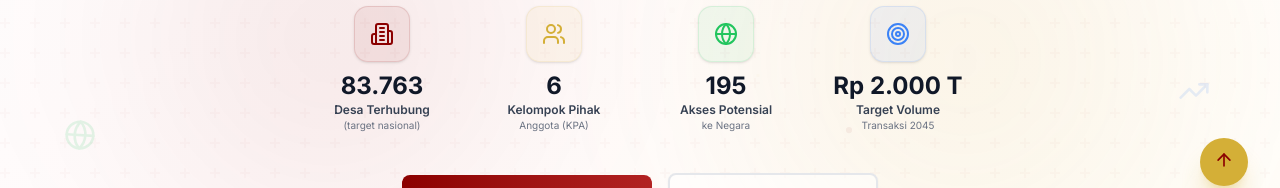
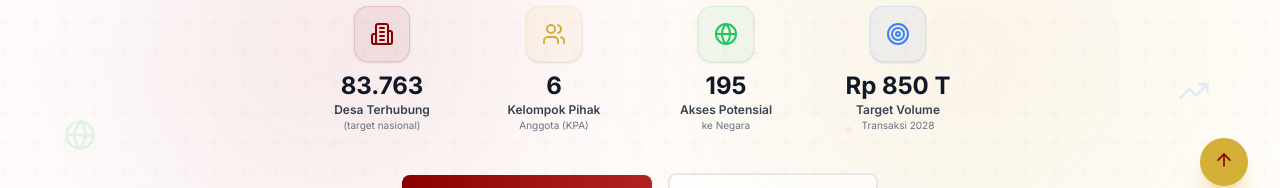
Before and after one commit to prabudanling/knmp, a Next.js app: page / in a window 1280 px wide. Shown: the part 582-770 px from the top of the page. Built offline with nearby package versions, Linux system fonts and the light colour scheme.

Commit message:
Update Hero.tsx

```diff
--- a/src/components/sections/Hero.tsx
+++ b/src/components/sections/Hero.tsx
@@ -60,7 +60,7 @@ const stats = [
   { value: '83.763', label: 'Desa Terhubung', sublabel: '(target nasional)', icon: Building2, color: '#8B0000' },
   { value: '6', label: 'Kelompok Pihak', sublabel: 'Anggota (KPA)', icon: Users, color: '#D4AF37' },
   { value: '195', label: 'Akses Potensial', sublabel: 'ke Negara', icon: Globe, color: '#22c55e' },
-  { value: 'Rp 2.000 T', label: 'Target Volume', sublabel: 'Transaksi 2045', icon: Target, color: '#3b82f6' },
+  { value: 'Rp 850 T', label: 'Target Volume', sublabel: 'Transaksi 2028', icon: Target, color: '#3b82f6' },
 ]
 
 // Simpanan data
```
